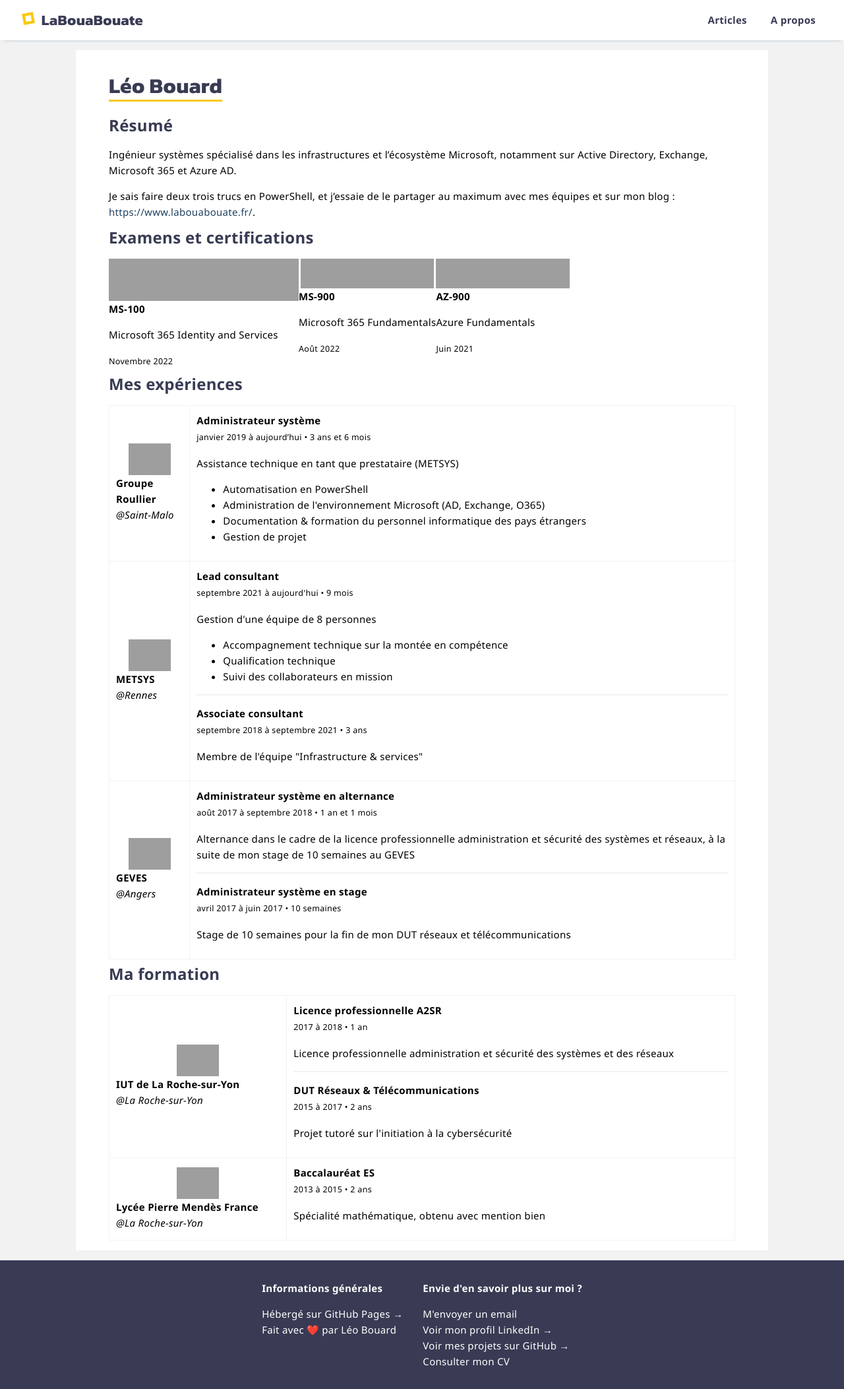
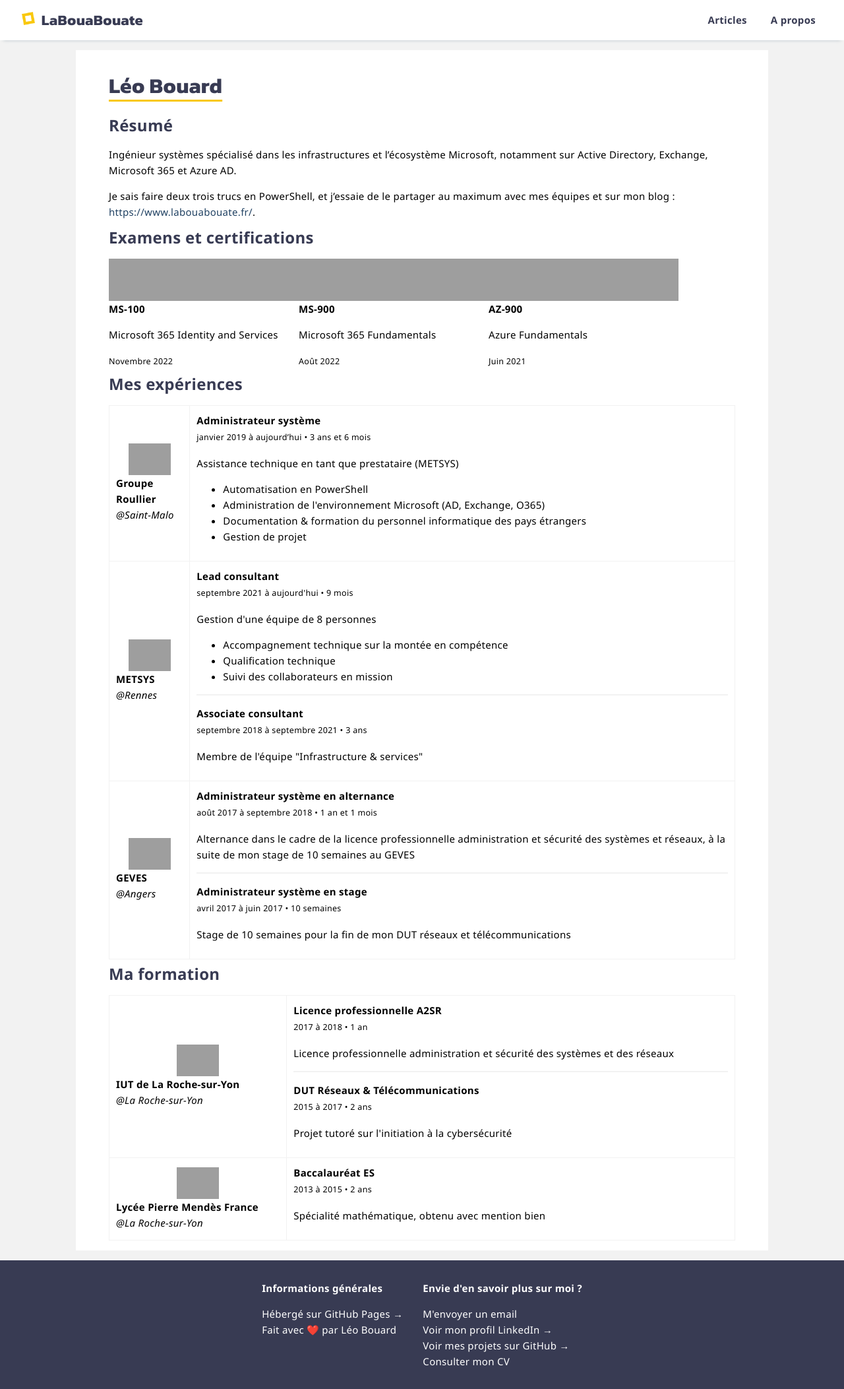
Before and after one commit to leobouard/leobouard.github.io, a Jekyll site: the page built from cv.md, in a window 1280 px wide. Shown: the whole page at 66% size. Built offline with Jekyll 4.4.1, drawn with Linux system fonts in a browser that asks for light colours; our own code applies the rules of GitHub Pages for plain Markdown files; grey boxes are pictures that could not be loaded.

Commit message:
Update cv.md

```diff
--- a/cv.md
+++ b/cv.md
@@ -14,21 +14,21 @@ Je sais faire deux trois trucs en PowerShell, et j'essaie de le partager au maxi
 
 ## Examens et certifications
 
-<div style="display: flex; align-content: left;">
+<div style="display: flex; align-content: center;">
     <div width="250px">
         <img src="https://learn.microsoft.com/en-us/media/learn/certification/badges/certification-exam.svg?branch=main" height="64px">
         <b>MS-100</b>
         <p>Microsoft 365 Identity and Services</p>
         <small>Novembre 2022</small>
     </div>
-    <div width="64px">
-        <img src="https://learn.microsoft.com/media/learn/certification/badges/microsoft-certified-fundamentals-badge.svg?branch=main" height="45px">
-        <b>MS-900</b>
+    <div width="250px">
+        <img src="https://learn.microsoft.com/media/learn/certification/badges/microsoft-certified-fundamentals-badge.svg?branch=main" height="64px">
+        <b>MS-900</b><br>
         <p>Microsoft 365 Fundamentals</p>
         <small>Août 2022</small>
     </div>
-    <div width="64px">
-        <img src="https://learn.microsoft.com/media/learn/certification/badges/microsoft-certified-fundamentals-badge.svg?branch=main" height="45px">
+    <div width="250px">
+        <img src="https://learn.microsoft.com/media/learn/certification/badges/microsoft-certified-fundamentals-badge.svg?branch=main" height="64px">
         <b>AZ-900</b>
         <p>Azure Fundamentals</p>
         <small>Juin 2021</small>
```
